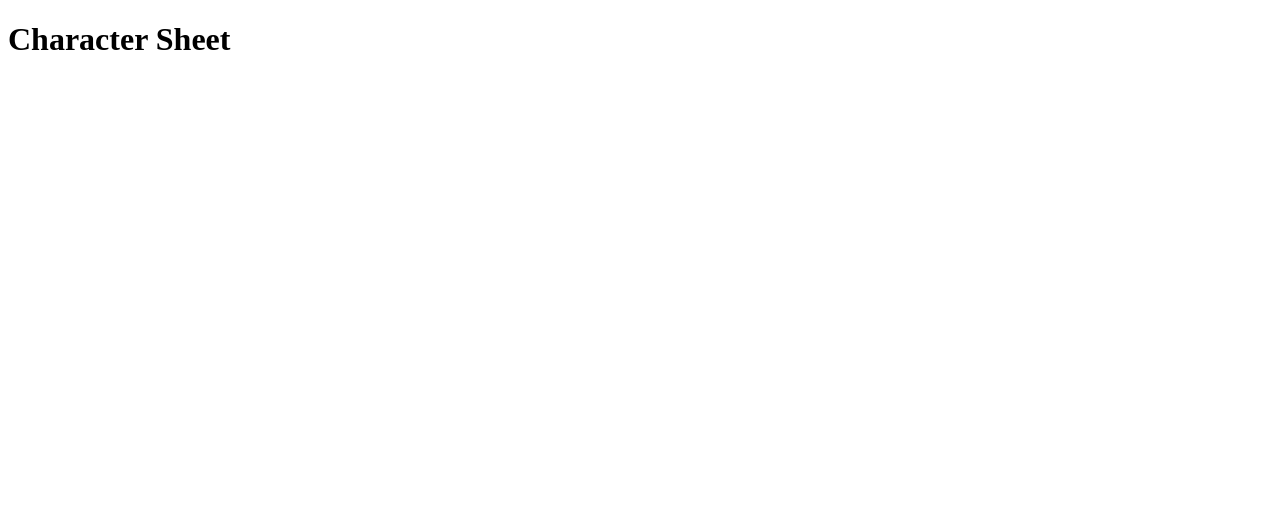
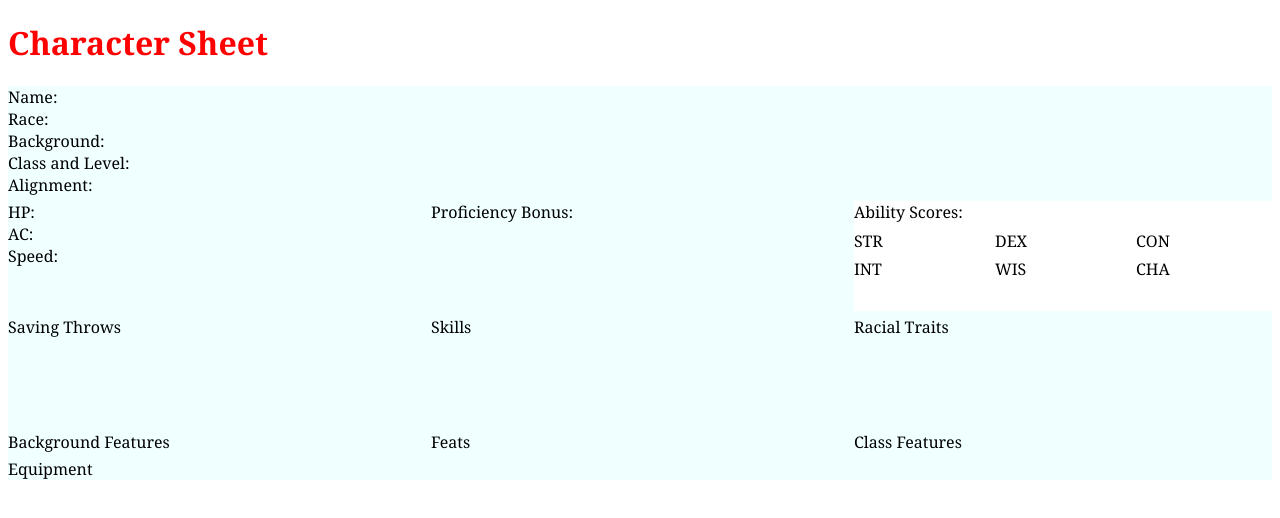
Before and after one commit to ShadesofEastwood/Character-Sheet, a plain HTML site: page index.html in a window 1280 px wide. Drawn offline with Linux system fonts and the light colour scheme.

Commit message:
javascript checker

```diff
--- a/app.js
+++ b/app.js
@@ -1 +1 @@
-console.log("hey")
+console.log("ZA WURLDO")
--- a/index.html
+++ b/index.html
@@ -9,6 +9,40 @@
 </head>
 <body>
     <h1>Character Sheet</h1>
+    <div id="container">
+        <div id="baseStats">
+            <div id="name">Name:</div>
+            <div id="race">Race:</div>
+            <div id="background">Background:</div>
+            <div id="classAndLevel">Class and Level:</div>
+            <div id="alignment">Alignment:</div>
+        </div>
+        <div id="healthAndArmor">
+            <div id="hitPoints">HP:</div>
+            <div id="armorClass">AC:</div>
+            <div id="speed">Speed:</div>
+
+        </div>
+        <div id="profBonus">Proficiency Bonus:</div>
+        <div id="abilityScores">
+            <div id="abilityScoresTitle"> Ability Scores:</div>
+            <div id="str">STR</div>
+            <div id="dex">DEX</div>
+            <div id="con">CON</div>
+            <div id="int">INT</div>
+            <div id="wis">WIS</div>
+            <div id="cha">CHA</div>
+        </div>
+        <div id="savingThrows">Saving Throws</div>
+        <div id="skills">Skills</div>
+        <div id="raceTraits">Racial Traits</div>
+        <div id="backgroundFeatures">Background Features</div>
+        <div id="feats">Feats</div>
+        <div id="classFeatures">Class Features</div>
+        <div id="equipment">Equipment</div>
+
+
+    </div>
     <script src="app.js"></script>
 </body>
 </html>
--- a/style.css
+++ b/style.css
@@ -0,0 +1,57 @@
+h1 {
+    color: red;
+}
+
+#container {
+    background-color: azure;
+    color: black;
+    display: grid;
+    grid-template-columns: 1fr 1fr 1fr ;
+    grid-template-rows: 1fr 1fr 1fr ;
+    gap:5px;
+}
+
+#abilityScores {
+    background-color: white;
+    color:black;
+    display: grid;
+    grid-template-columns: 1fr 1fr 1fr;
+    grid-template-rows: 1fr 1fr 1fr 1fr;
+    gap:5px;
+}
+
+#abilityScoresTitle {
+    grid-column: 1/4;
+}
+
+#str {
+
+}
+
+#dex {
+
+}
+
+#con {
+
+}
+
+#int {
+
+}
+
+#wis {
+
+}
+
+#cha {
+
+}
+
+#baseStats {
+    grid-column: 1/4;
+}
+
+body {
+    font-family:Cambria, Cochin, Georgia, Times, 'Times New Roman', serif
+}
```
